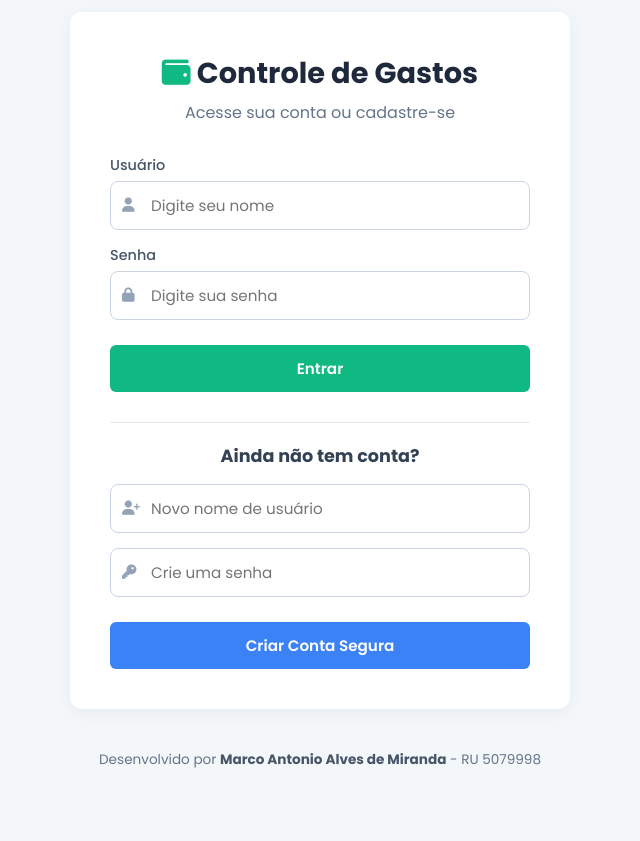
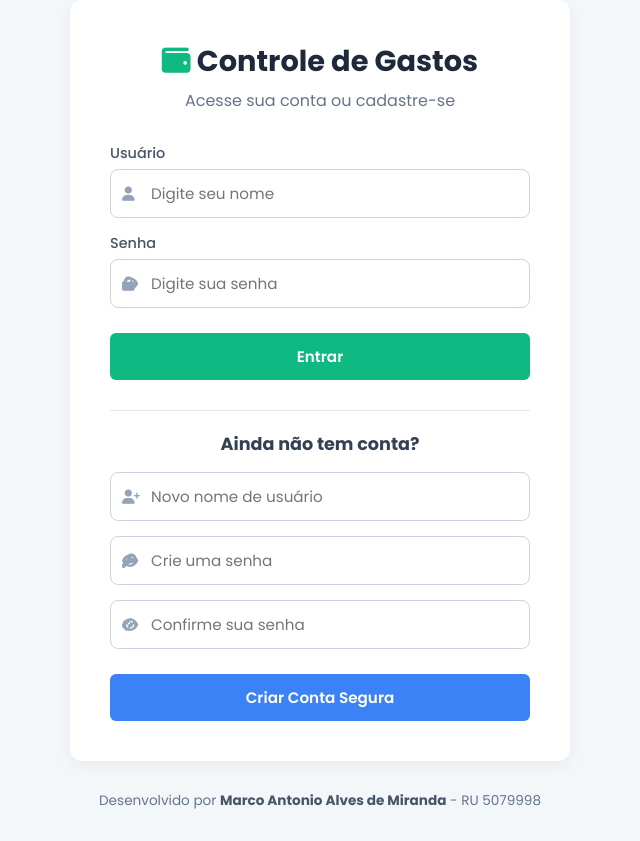
Before and after one commit to marcosbrma/marcoantonio, a PHP site: page /login.php in a window 1280 px wide. Shown: the whole page, without its empty margins (320-960 px from the left). Before the commit the page ends 768 px from the top, so only its background shows below. Run offline with PHP 8.4, Linux system fonts and the light colour scheme.

Commit message:
feat: adiciona confirmacao de senha e botao de visualizar

```diff
--- a/login.php
+++ b/login.php
@@ -45,8 +45,12 @@ if (isset($_POST['acao']) && $_POST['acao'] === 'login') {
 if (isset($_POST['acao']) && $_POST['acao'] === 'cadastrar') {
     $nome = trim($_POST['nome_cadastro'] ?? '');
     $senha = trim($_POST['senha_cadastro'] ?? '');
+    $senha_confirmacao = trim($_POST['senha_confirmacao'] ?? '');
 
-    if (!empty($nome) && !empty($senha)) {
+    if (!empty($nome) && !empty($senha) && !empty($senha_confirmacao)) {
+        if ($senha !== $senha_confirmacao) {
+            $erro = "As senhas não coincidem. Tente novamente!";
+        } else {
             // Verificar se o nome já existe
             $stmt = $pdo->prepare("SELECT id FROM usuarios WHERE nome = ?");
             $stmt->execute([$nome]);
@@ -60,8 +64,9 @@ if (isset($_POST['acao']) && $_POST['acao'] === 'cadastrar') {
 
                 $sucesso = "Conta criada com sucesso! Faça o login acima.";
             }
+        }
     } else {
-        $erro = "Preencha seu nome e crie uma senha.";
+        $erro = "Preencha seu nome e confirme a senha.";
     }
 }
 
@@ -78,6 +83,19 @@ if (isset($_POST['acao']) && $_POST['acao'] === 'cadastrar') {
     <link href="https://fonts.googleapis.com/css2?family=Poppins:wght@300;400;500;600;700&display=swap" rel="stylesheet">
     <link rel="stylesheet" href="https://cdnjs.cloudflare.com/ajax/libs/font-awesome/6.4.0/css/all.min.css">
     <link rel="stylesheet" href="style.css?v=13">
+    <style>
+        .input-wrapper { position: relative; }
+        .toggle-password {
+            position: absolute;
+            right: 15px;
+            top: 50%;
+            transform: translateY(-50%);
+            cursor: pointer;
+            color: #94a3b8;
+            z-index: 10;
+        }
+        .toggle-password:hover { color: #3b82f6; }
+    </style>
 </head>
 <body class="login-body">
     <div class="login-container">
@@ -112,7 +130,8 @@ if (isset($_POST['acao']) && $_POST['acao'] === 'cadastrar') {
                 <label style="font-size: 0.9rem; font-weight: 500; color: #475569; display: block; margin-bottom: 5px;">Senha</label>
                 <div class="input-wrapper">
                     <i class="fas fa-lock"></i>
-                    <input type="password" name="senha_login" placeholder="Digite sua senha" required style="width: 100%; padding: 12px 12px 12px 40px; border: 1px solid #cbd5e1; border-radius: 8px; font-family: 'Poppins', sans-serif;">
+                    <input type="password" id="senha_login" name="senha_login" placeholder="Digite sua senha" required style="width: 100%; padding: 12px 40px 12px 40px; border: 1px solid #cbd5e1; border-radius: 8px; font-family: 'Poppins', sans-serif;">
+                    <i class="fas fa-eye toggle-password" onclick="togglePass('senha_login', this)"></i>
                 </div>
             </div>
             <button type="submit" class="btn-submit" style="width: 100%;">Entrar</button>
@@ -131,7 +150,15 @@ if (isset($_POST['acao']) && $_POST['acao'] === 'cadastrar') {
                 <div class="input-group">
                     <div class="input-wrapper">
                         <i class="fas fa-key"></i>
-                        <input type="password" name="senha_cadastro" placeholder="Crie uma senha" required style="width: 100%; padding: 12px 12px 12px 40px; border: 1px solid #cbd5e1; border-radius: 8px; font-family: 'Poppins', sans-serif;">
+                        <input type="password" id="senha_cadastro" name="senha_cadastro" placeholder="Crie uma senha" required style="width: 100%; padding: 12px 40px 12px 40px; border: 1px solid #cbd5e1; border-radius: 8px; font-family: 'Poppins', sans-serif;">
+                        <i class="fas fa-eye toggle-password" onclick="togglePass('senha_cadastro', this)"></i>
+                    </div>
+                </div>
+                <div class="input-group">
+                    <div class="input-wrapper">
+                        <i class="fas fa-check-double"></i>
+                        <input type="password" id="senha_confirmacao" name="senha_confirmacao" placeholder="Confirme sua senha" required style="width: 100%; padding: 12px 40px 12px 40px; border: 1px solid #cbd5e1; border-radius: 8px; font-family: 'Poppins', sans-serif;">
+                        <i class="fas fa-eye toggle-password" onclick="togglePass('senha_confirmacao', this)"></i>
                     </div>
                 </div>
                 <button type="submit" class="btn-submit" style="width: 100%; background-color: #3b82f6;">Criar Conta Segura</button>
@@ -142,5 +169,20 @@ if (isset($_POST['acao']) && $_POST['acao'] === 'cadastrar') {
     <footer class="app-footer login-footer">
         <p>Desenvolvido por <strong>Marco Antonio Alves de Miranda</strong> - RU 5079998</p>
     </footer>
+
+    <script>
+        function togglePass(inputId, iconEl) {
+            const input = document.getElementById(inputId);
+            if (input.type === 'password') {
+                input.type = 'text';
+                iconEl.classList.remove('fa-eye');
+                iconEl.classList.add('fa-eye-slash');
+            } else {
+                input.type = 'password';
+                iconEl.classList.remove('fa-eye-slash');
+                iconEl.classList.add('fa-eye');
+            }
+        }
+    </script>
 </body>
 </html>
```
Lines whose indentation alone changed are shown as unchanged.
